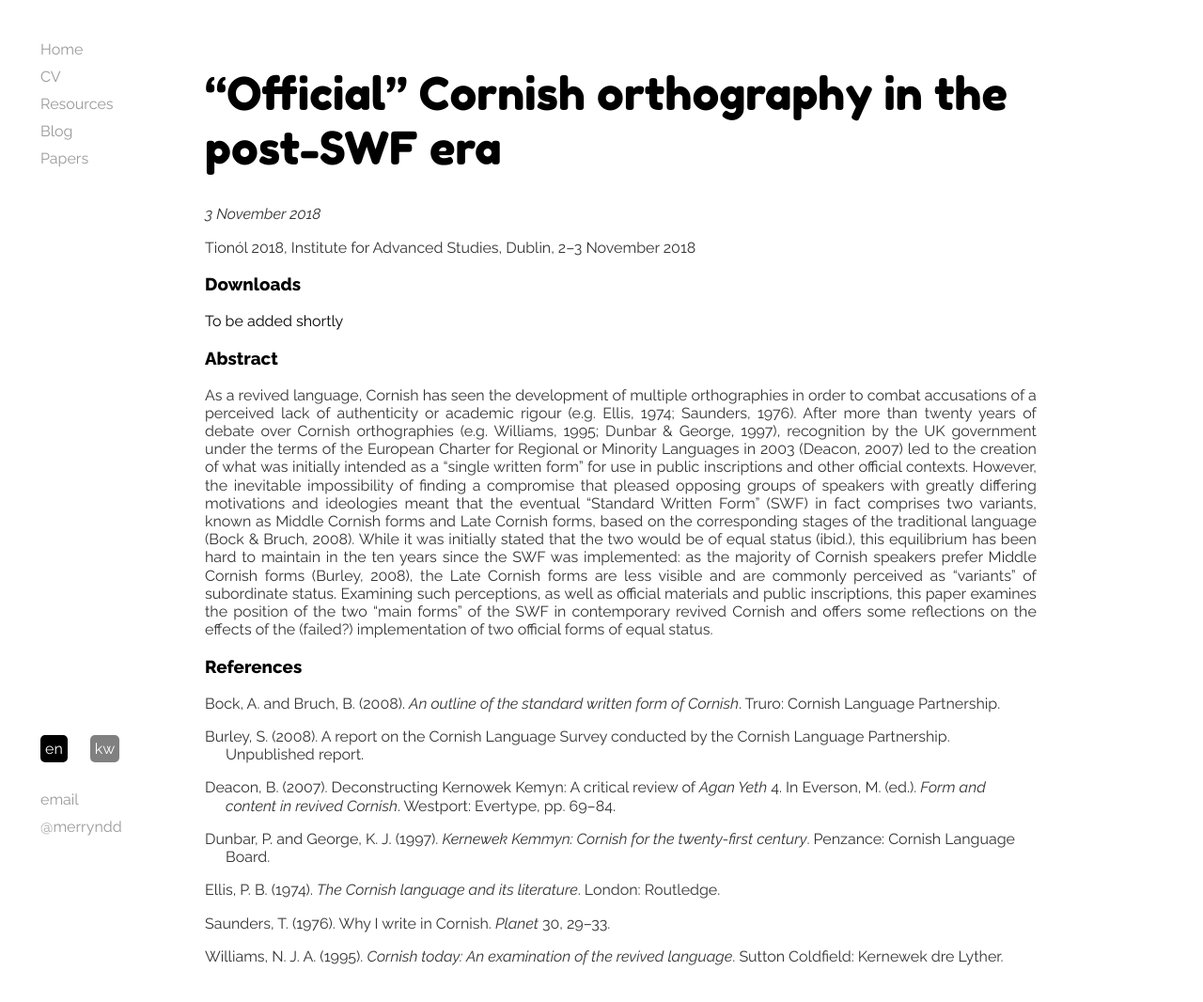
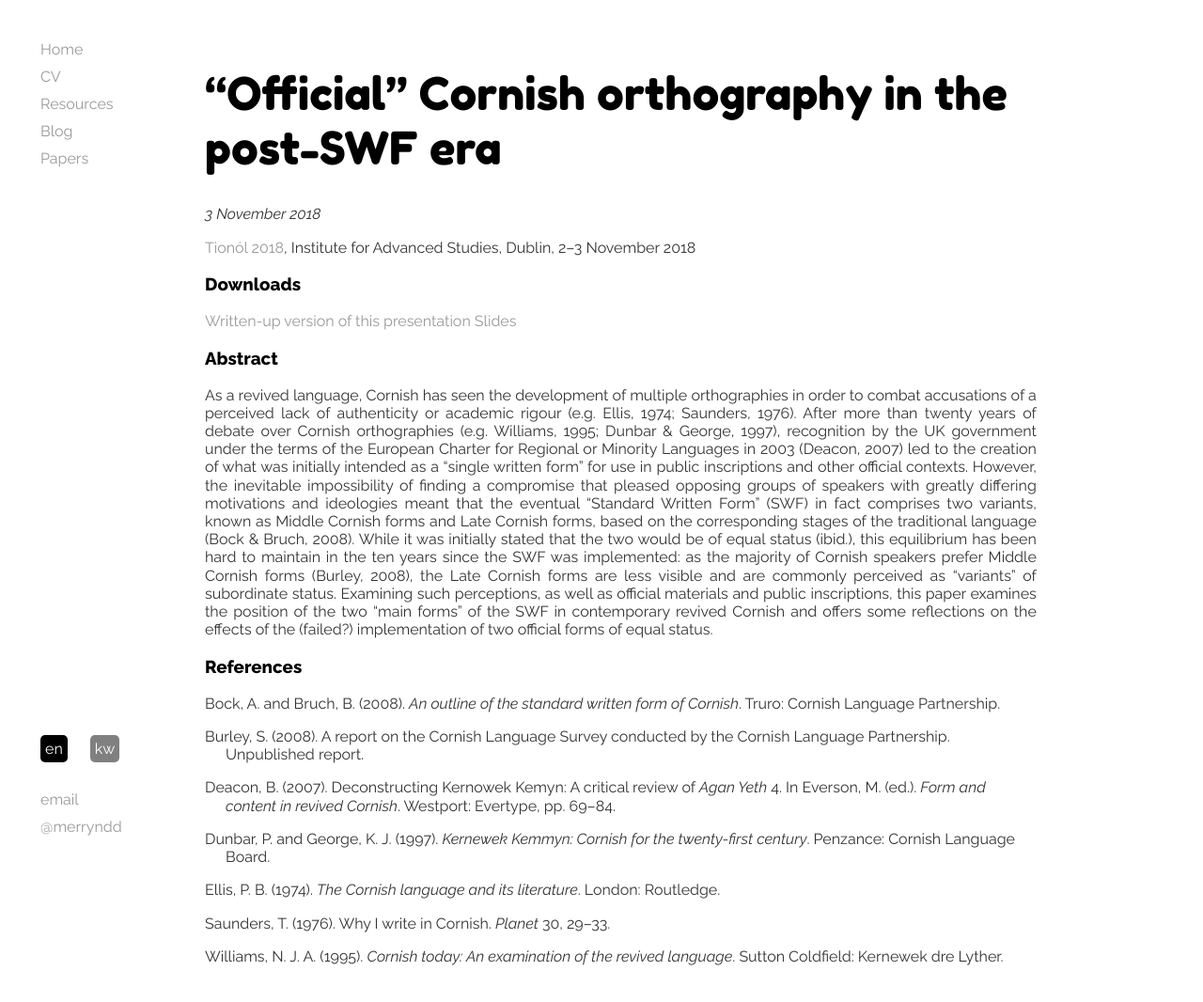
Before and after one commit to merryndd/merryndd.github.io, a Jekyll site: the page built from _posts/2018-11-03-swf.html, in a window 1280 px wide and 1081 px high. Shown: the top 1066 px of the window at 94% size. Built offline with Jekyll 4.4.1, drawn with Linux system fonts in a browser that asks for light colours.

Commit message:
Update 2018-11-03-swf.html

```diff
--- a/_posts/2018-11-03-swf.html
+++ b/_posts/2018-11-03-swf.html
@@ -5,19 +5,21 @@ date: 2018-11-03
 categories: [papers]
 ---
 <div class="en">
-<p>Tionól 2018, Institute for Advanced Studies, Dublin, 2–3 November 2018</p>
+  <p><a href="https://www.dias.ie/celt/celt-conferences/celt-tionol/tionol-2018/">Tionól 2018</a>, Institute for Advanced Studies, Dublin, 2–3 November 2018</p>
 
   <h3>Downloads</h3>
-  To be added shortly
+  <a href="https://www.academia.edu/37700783">Written-up version of this presentation</a>
+  <a href="https://merryndd.github.io/papers/media/tionol-slides.pdf">Slides</a>
 
 <h3>Abstract</h3>
 </div>
 
 <div class="kw">
-<p>Tionól 2018, Fundyans rag Studhyanjow Avonsys, Dulyn, 2–3 mis Du 2018</p>
+  <p><a href="https://www.dias.ie/celt/celt-conferences/celt-tionol/tionol-2018/">Tionól 2018</a>, Fundyans rag Studhyanjow Avonsys, Dulyn, 2–3 mis Du 2018</p>
 
   <h3>Iscargow</h3>
-  A vedn boas obma en scon
+  <a href="https://www.academia.edu/37700783">Versyon scrifys a’n cows ma</a>
+  <a href="https://merryndd.github.io/papers/media/tionol-slides.pdf">Imajys towlys</a>
 
 <h3>Berrscrif</h3>
 </div>
```
